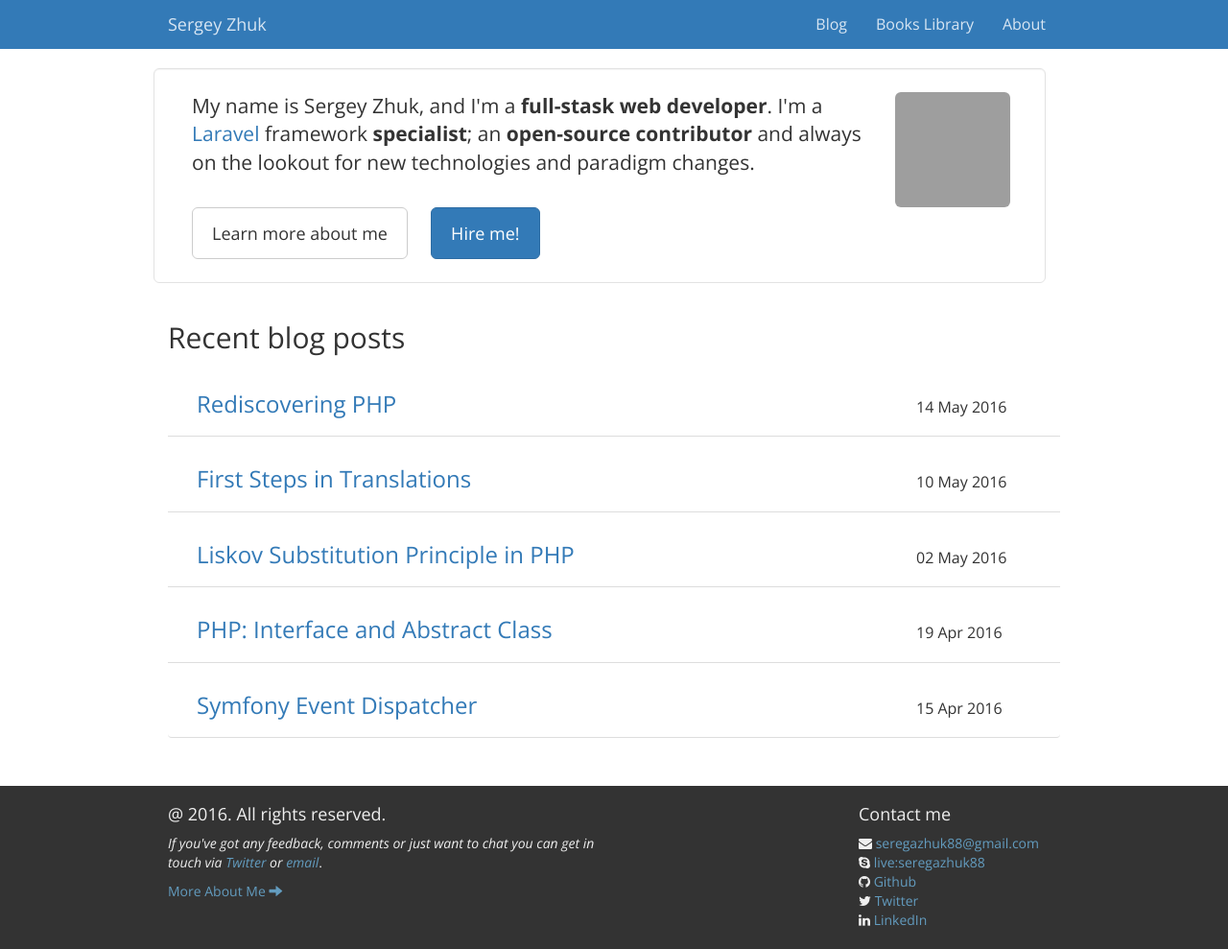
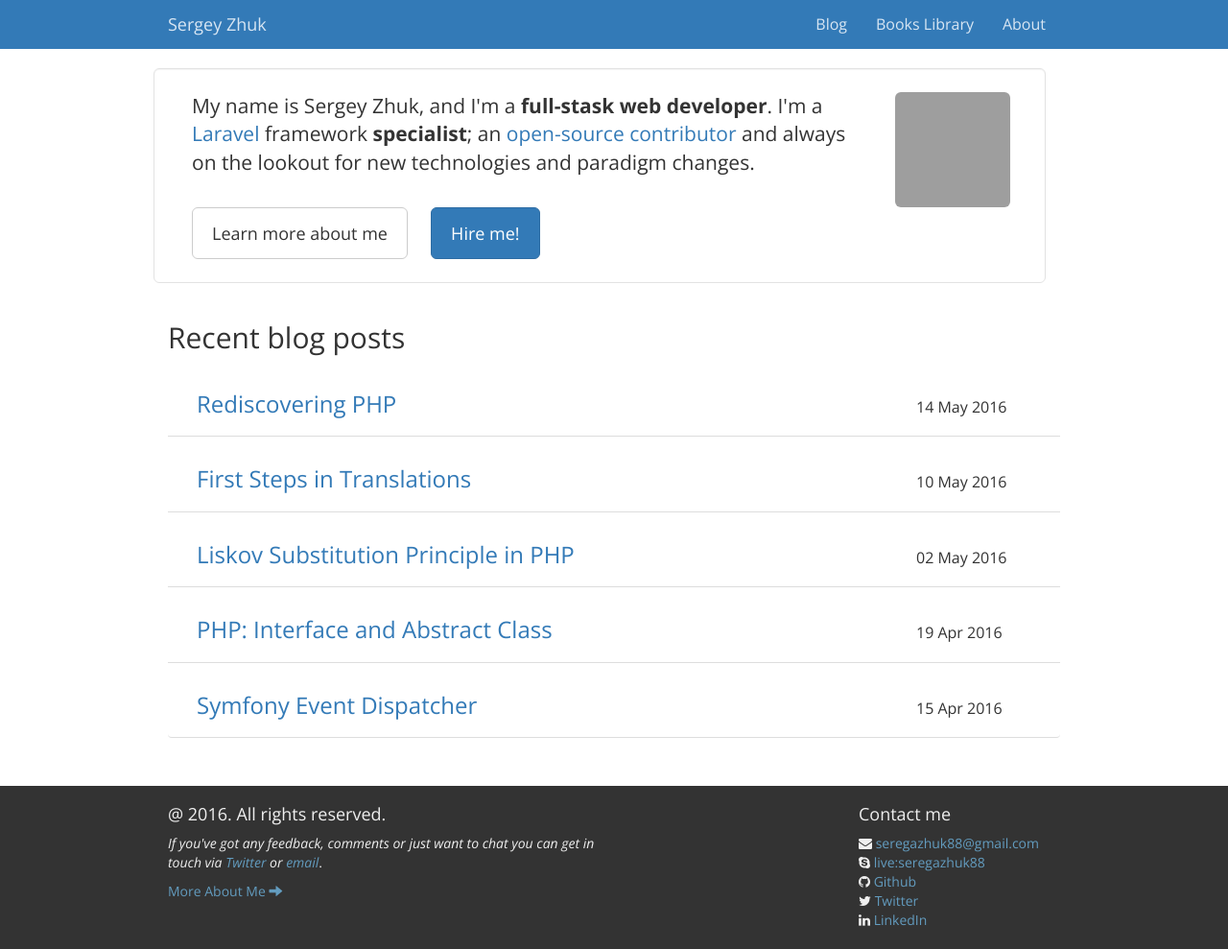
Before and after one commit to seregazhuk/seregazhuk.github.io_old, a Jekyll site: the page built from index.html, in a window 1280 px wide. Shown: the whole page at 96% size. Built offline with Jekyll 4.4.1, drawn with Linux system fonts in a browser that asks for light colours; nearby versions of some CDN libraries; grey boxes are pictures that could not be loaded.

Commit message:
index page fixes

```diff
--- a/index.html
+++ b/index.html
@@ -5,7 +5,8 @@
 
 <div class="row well well-lg col-md-12">
     <div class="col-md-10">
-        <p class="lead">My name is Sergey Zhuk, and I'm a <strong>full-stask web developer</strong>. I'm a <a href="http://www.laravel.com" target="_blank">Laravel</a> framework <strong>specialist</strong>; an <strong>open-source contributor</strong> and always on the lookout for new technologies and paradigm changes.</p>
+        <p class="lead">My name is Sergey Zhuk, and I'm a <strong>full-stask web developer</strong>. I'm a
+        <a href="http://www.laravel.com" target="_blank">Laravel</a> framework <strong>specialist</strong>; an <a href="https://github.com/seregazhuk" target="_blank">open-source contributor</a> and always on the lookout for new technologies and paradigm changes.</p>
     </div>
     <div class="col-md-2 visible-md visible-lg">
         <img class="img-rounded" src="https://s.gravatar.com/avatar/55c17cc4945885144a34aaa77a216dfd?s=120" alt="gravatar">
```
